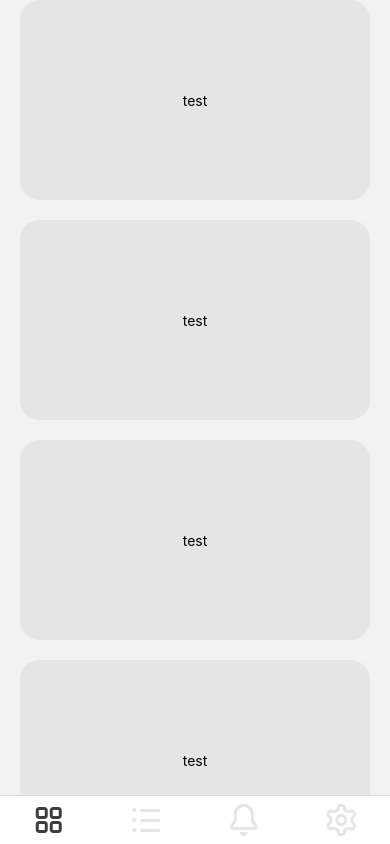
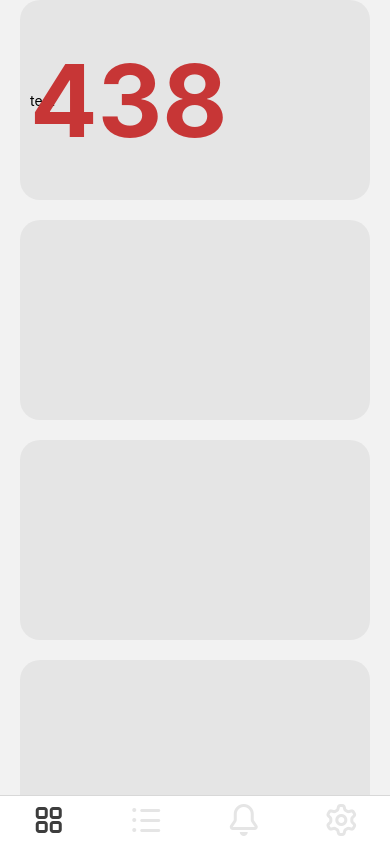
Before and after one commit to nckedev/JobbsMonitoring2, a React Native app: screen /Tabs in a window 390 px wide. Built offline with nearby package versions, Linux system fonts and the light colour scheme.

Commit message:
graph, settings

```diff
--- a/src/components/DashboardCard.tsx
+++ b/src/components/DashboardCard.tsx
@@ -27,7 +27,7 @@ export default function DashboardCard(props: AnimatedSplashEntryProps) {
                 style={style.container}
                 entering={animationsProps?.entering}
             >
-                <Text>test</Text>
+                { pr.children}
             </Animated.View>
         </Pressable>
     )
@@ -43,5 +43,6 @@ const style = StyleSheet.create({
         borderWidth: 0,
         height: 200,
         borderColor: COLORS.Text.Dark,
+        padding : 10,
     },
 })
--- a/src/constants/constants.ts
+++ b/src/constants/constants.ts
@@ -16,7 +16,7 @@ export const COLORS = {
         Light: '#b6b6b6'
     } as const,
     Severity: {
-        Error: '',
+        Error: '#c73636',
         Warning: '',
     } as const,
 } as const;
--- /dev/null
+++ b/src/models/CountGraphModel.ts
@@ -0,0 +1,4 @@
+export interface CountGraphModel {
+    count: number,
+    timestamp?: Date,
+}
--- a/src/screens/DashboardScreen.tsx
+++ b/src/screens/DashboardScreen.tsx
@@ -1,14 +1,25 @@
 import {SafeAreaView, ScrollView, StyleSheet, Text, View} from 'react-native';
 import {COLORS} from "../constants/constants";
-import React from "react";
+import React, {useEffect, useState} from "react";
 import DashboardCard from "../components/DashboardCard";
+import {CountGraphModel} from "../models/CountGraphModel";
 
 export default function DashboardScreen() {
+    const items: Array<CountGraphModel> = new Array<CountGraphModel>();
+
+    for (let i = 0; i < 100; i++) {
+        const date = new Date();
+        date.setMinutes(date.getMinutes() - i * 10);
+        items.push({count: Math.floor(Math.random() * 10), timestamp: date})
+    }
+
     return (
         <SafeAreaView>
             <ScrollView showsVerticalScrollIndicator={false}>
                 <View style={styles.container}>
-                    <DashboardCard/>
+                    <DashboardCard>
+                        <CountGraph items={items}></CountGraph>
+                    </DashboardCard>
                     <DashboardCard/>
                     <DashboardCard/>
                     <DashboardCard/>
@@ -18,6 +29,24 @@ export default function DashboardScreen() {
         </SafeAreaView>
     )
 }
+
+interface CountGraphProps extends React.ComponentProps<any> {
+    items: Array<CountGraphModel>
+}
+
+const CountGraph = (props: CountGraphProps) => {
+    const total = props.items.reduce((acc, curr) => acc + curr.count, 0)
+    return (
+        <View style={{flex: 1, alignSelf: "stretch", alignItems: "flex-start", justifyContent: "center"}}>
+            <View style={{position: "absolute"}}>
+                <Text>test</Text>
+            </View>
+            <View style={{position: "absolute"}}>
+                <Text style={{fontSize: 100, color: COLORS.Severity.Error, fontWeight: "bold"}}>{total}</Text>
+            </View>
+        </View>
+    );
+}
 const styles = StyleSheet.create({
     container: {
         flex: 1,
--- a/src/screens/SettingsScreen.tsx
+++ b/src/screens/SettingsScreen.tsx
@@ -1,10 +1,35 @@
-import {SafeAreaView, StyleSheet, Text, View} from 'react-native';
+import {SafeAreaView, ScrollView, StyleSheet, Text, View} from 'react-native';
+import React from "react";
 
-export default function SettingsScreen(){
+export default function SettingsScreen() {
     return (
-        <SafeAreaView style={{ justifyContent: 'center', alignItems: 'center'}}>
+        <SafeAreaView>
+            <ScrollView showsVerticalScrollIndicator={false}>
+                <View style={styles.container}>
+                    <Text>Settings</Text>
+                    <SettingsElement></SettingsElement>
+                </View>
+            </ScrollView>
+        </SafeAreaView>
 
-            <Text>Settings</Text>
-        </SafeAreaView>
     )
 }
+
+const SettingsElement = () => {
+    return (
+        <View style={{flex: 1, justifyContent: "space-between", flexDirection: "row", alignSelf: "stretch"}}>
+            <Text>Update interval</Text>
+            <Text>9</Text>
+        </View>
+    );
+}
+
+const styles = StyleSheet.create({
+    container: {
+        flex: 1,
+        justifyContent: 'flex-start',
+        alignItems: 'flex-start',
+        paddingHorizontal: 15,
+        paddingVertical: 15,
+    }
+});
```
